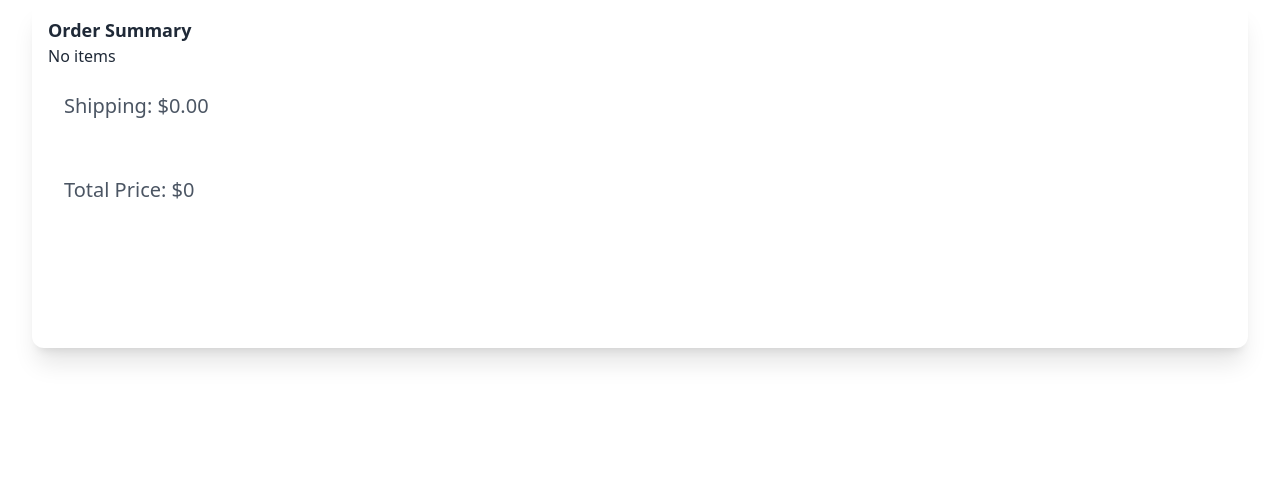
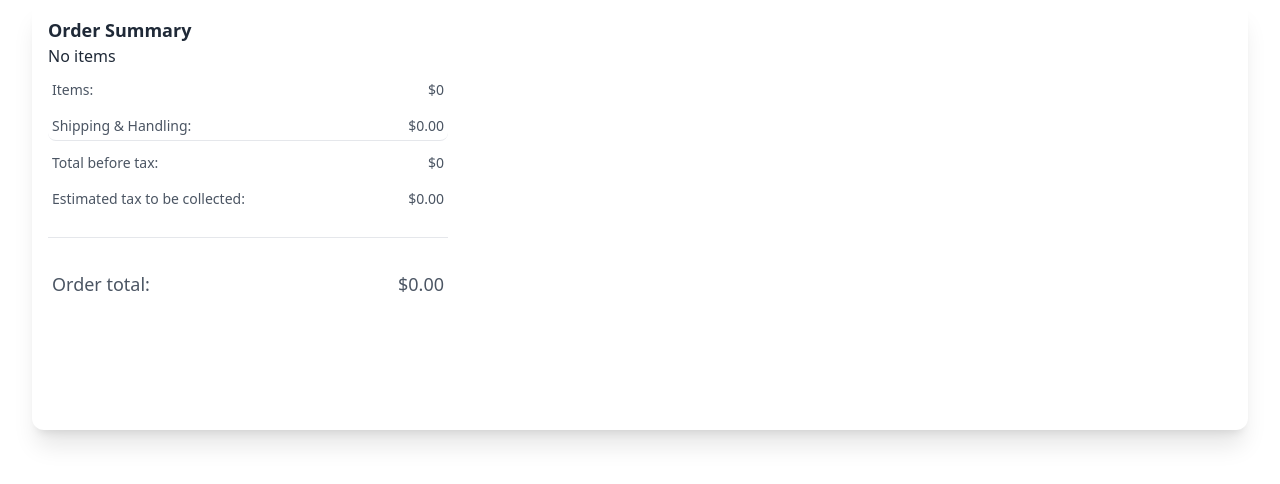
Before and after one commit to rossduris/printify-store, a Next.js app: page /components/CartReview in a window 1280 px wide. Shown: the top 484 px of the page. Built offline with nearby package versions, Linux system fonts and the light colour scheme.

Commit message:
adding tax calc

```diff
--- a/pages/components/CartReview.tsx
+++ b/pages/components/CartReview.tsx
@@ -82,12 +82,36 @@ const CartReview = ({ children }: CartReviewProps) => {
           )}
           {getTotalPrice() !== null ? (
             <>
-              <div className=" p-4 text-xl rounded-lg mt-2 text-gray-600">
-                Shipping: ${shippingCost}
-              </div>
+              <div className="cartSummary">
+                <div className=" p-1 text-sm rounded-lg mt-2 text-gray-600">
+                  <span>Items:</span> <span>${Number(getTotalPrice())}</span>
+                </div>
+                <div className=" p-1 text-sm rounded-lg mt-2 text-gray-600 border-b border-gray-200">
+                  <span> Shipping & Handling:</span>
+                  <span> ${shippingCost}</span>
+                </div>
 
-              <div className=" p-4 text-xl rounded-lg mt-6 text-gray-600">
-                Total Price: ${Number(getTotalPrice()) + Number(shippingCost)}
+                <div className=" p-1 text-sm mt-2 text-gray-600 ">
+                  <span>Total before tax: </span>
+                  <span>${Number(getTotalPrice()) + Number(shippingCost)}</span>
+                </div>
+
+                <div className=" p-1 text-sm rounded-lg mt-2 text-gray-600">
+                  <span>Estimated tax to be collected: </span>
+                  <span>${(Number(getTotalPrice()) * 0.08).toFixed(2)}</span>
+                </div>
+
+                <div className=" p-1 text-lg pt-8 mt-6 text-gray-600 border-t broder-gray-200">
+                  <span> Order total: </span>
+                  <span>
+                    $
+                    {(
+                      Number(getTotalPrice()) +
+                      Number(shippingCost) +
+                      Number(getTotalPrice()) * 0.08
+                    ).toFixed(2)}
+                  </span>
+                </div>
               </div>
               <div className="w-full flex justify-center mt-8 h-20">
                 {children}
--- a/pages/components/ShoppingCart.tsx
+++ b/pages/components/ShoppingCart.tsx
@@ -126,15 +126,37 @@ const ShoppingCart = () => {
                 <option value="REST_OF_THE_WORLD">Rest of the World</option>
               </select>
             </div>
+            <div className="cartSummary">
+              <div className=" p-1 text-sm rounded-lg mt-2 text-gray-600">
+                <span>Items:</span> <span>${Number(getTotalPrice())}</span>
+              </div>
+              <div className=" p-1 text-sm rounded-lg mt-2 text-gray-600 border-b border-gray-200">
+                <span>Shipping & Handling:</span>
+                <span> ${shippingCost}</span>
+              </div>
 
-            <div className=" p-4 text-xl rounded-lg mt-2 text-gray-600">
-              Shipping: ${shippingCost}
+              <div className=" p-1 text-sm mt-2 text-gray-600 ">
+                <span>Subtotal before tax: </span>
+                <span>${Number(getTotalPrice()) + Number(shippingCost)}</span>
+              </div>
+
+              <div className=" p-1 text-sm rounded-lg mt-2 text-gray-600">
+                <span>Estimated tax to be collected: </span>
+                <span>${(Number(getTotalPrice()) * 0.08).toFixed(2)}</span>
+              </div>
+
+              <div className=" p-1 text-lg pt-8 mt-6 text-gray-600 border-t broder-gray-200">
+                <span> Order total: </span>
+                <span>
+                  $
+                  {(
+                    Number(getTotalPrice()) +
+                    Number(shippingCost) +
+                    Number(getTotalPrice()) * 0.08
+                  ).toFixed(2)}
+                </span>
+              </div>
             </div>
-
-            <div className=" p-4 text-xl rounded-lg mt-6 text-gray-600">
-              Total Price: ${Number(getTotalPrice()) + Number(shippingCost)}
-            </div>
-
             {items.length > 0 ? (
               <a className=" $ btn btn-primary w-full mt-4" href="/checkout">
                 Checkout
--- a/pages/context/CartContext.tsx
+++ b/pages/context/CartContext.tsx
@@ -199,7 +199,7 @@ export const CartProvider = ({ children, initialItems }: CartProviderProps) => {
       } else {
         console.log("getting new shipping cost");
         shippingCostData = await getShippingInfo(item, country);
-
+        console.log(shippingCostData);
         if (!shippingCostData) {
           continue; // Skip this item if there's no shipping data
         }
@@ -246,6 +246,8 @@ export const CartProvider = ({ children, initialItems }: CartProviderProps) => {
         }),
       });
       const data = await response.json();
+
+      console.log(data);
 
       const restOfTheWorldProfile = data.profiles.find(
         (profile: ShippingProfile) =>
--- a/styles/globals.css
+++ b/styles/globals.css
@@ -131,3 +131,10 @@ body {
 select {
   color: rgb(75, 75, 75);
 }
+.cartSummary {
+  max-width: 400px;
+}
+.cartSummary > div {
+  display: flex;
+  justify-content: space-between;
+}
```
